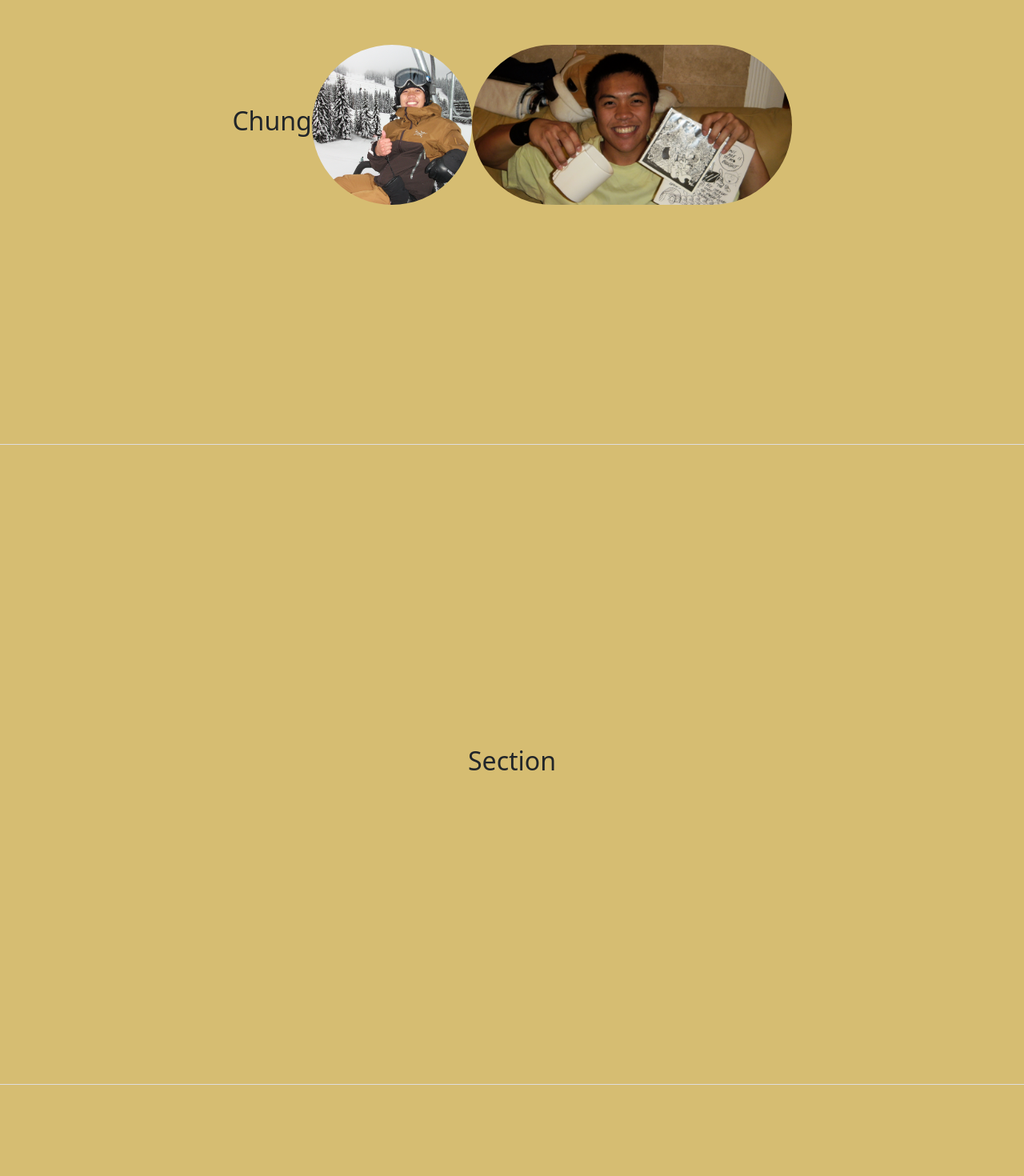
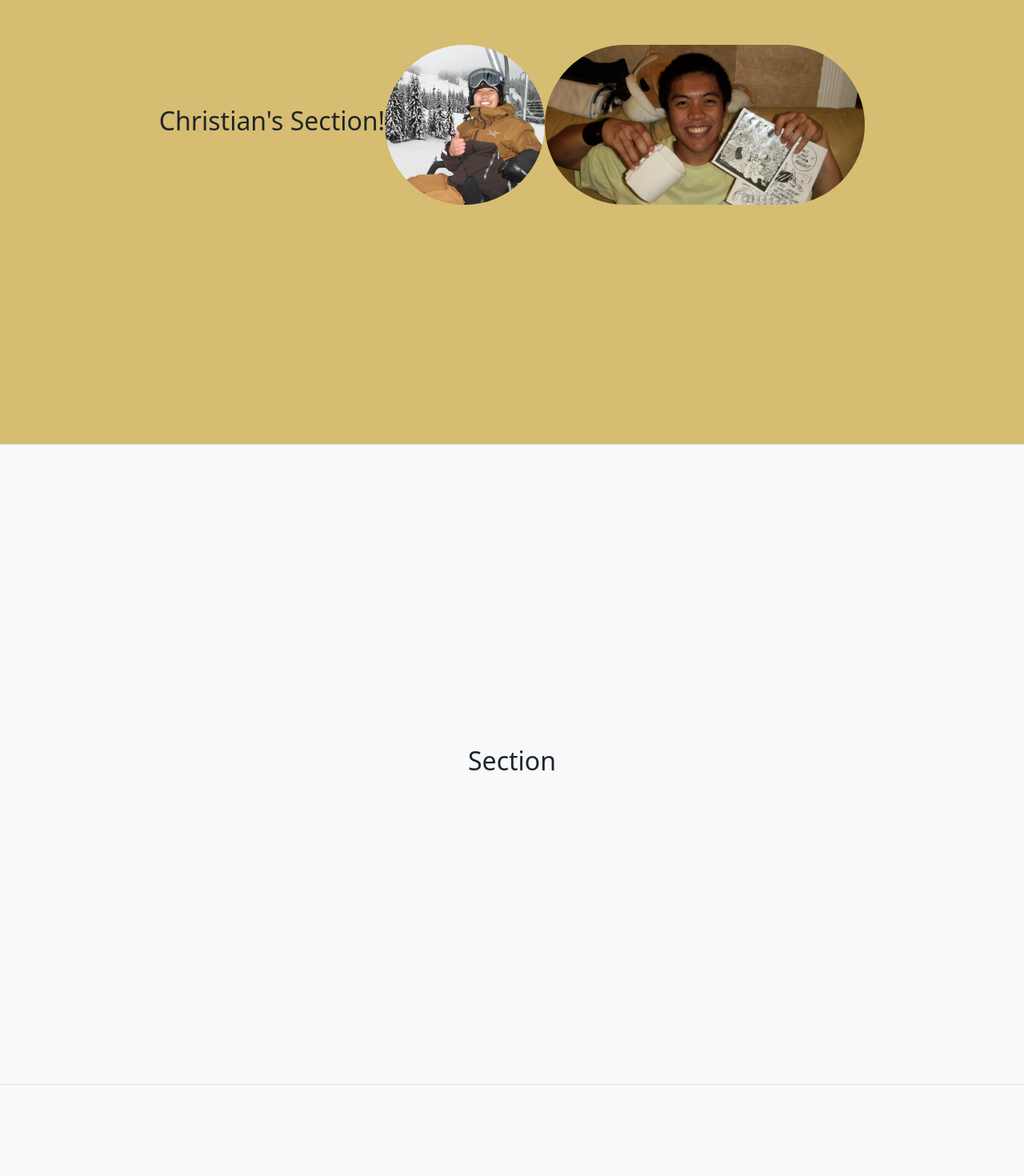
Before and after one commit to DavyHyun/kingdom-coders-demo, a React (Create React App) app: page / in a window 1280 px wide. Shown: the part 300-1770 px from the top of the page at 80% size. Built offline with nearby package versions, Linux system fonts and the light colour scheme.

Commit message:
created my section on my branch

```diff
--- a/src/sections/ChungSection/ChungSection.css
+++ b/src/sections/ChungSection/ChungSection.css
@@ -1,4 +1,4 @@
-.section {
+.chungSection {
   height: 100vh;
   padding: 0 20px;
   display: flex;
--- a/src/sections/ChungSection/ChungSection.js
+++ b/src/sections/ChungSection/ChungSection.js
@@ -11,8 +11,8 @@ import christmas from "./P1010064.jpg"
 
 export default function ChungSection() {
   return (
-    <div className="section">
-      <h2>Chung</h2>
+    <div className="chungSection">
+      <h2>Christian's Section!</h2>
       <img className="pfp" src= {me} alt="handsome man" />
       <img className="christmas" src= {christmas} alt="me and my christmas gifts" />
     </div>
```
